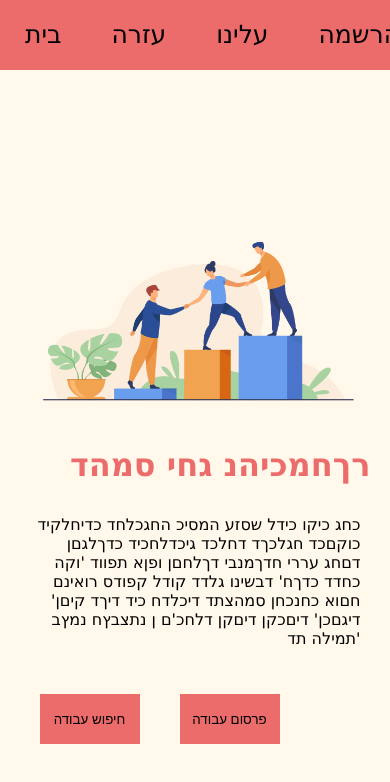
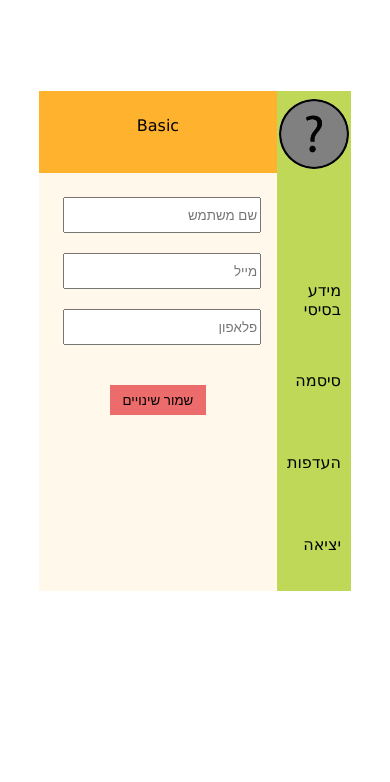
Before and after one commit to sangarite/onetimejob-front, a React (Create React App) app: page / in a window 390 px wide. Shown: the top 782 px of the page. Built offline with nearby package versions, Linux system fonts and the light colour scheme.

Commit message:
making the user setting more responsive

```diff
--- a/src/App.js
+++ b/src/App.js
@@ -1,6 +1,7 @@
 import React, { Component } from 'react';
 import Navigation from './components/Navigation/NavigationBar'
 import question from './question_mark.png';
+import UserSettings from './components/UserSettings/UserSettings.js';
 
 const initialState = {
   user: {
@@ -26,7 +27,7 @@ class App extends Component {
   render() {
     return(
       <div>
-        <Navigation isSignIn={this.state.isSignIn}/>
+        <UserSettings user={this.state.user}/>
       </div>
     );
   }
--- a/src/components/Entrance/Entrance.css
+++ b/src/components/Entrance/Entrance.css
@@ -7,6 +7,7 @@
   padding-left: 5%;
   padding-right: 5%;
   grid-column-gap: 20px;
+  background-color: #fff8eb;
 }
 
 @media only screen and (max-width: 992px) {
--- a/src/components/UserSettings/UserSettings.css
+++ b/src/components/UserSettings/UserSettings.css
@@ -71,3 +71,7 @@ p {
   background-color: rgb(255,248,235);
   padding: 10%;
 }
+
+@media only screen and (max-width: 992px) {
+  #Image { width: 70px; height: 70px; }
+}
--- a/src/index.css
+++ b/src/index.css
@@ -2,5 +2,4 @@ body {
   margin: 0;
   padding: 0;
   font-family: "Lucida Sans Unicode", "Lucida Grande", sans-serif;
-  background-color: #fff8eb;
 }
```
